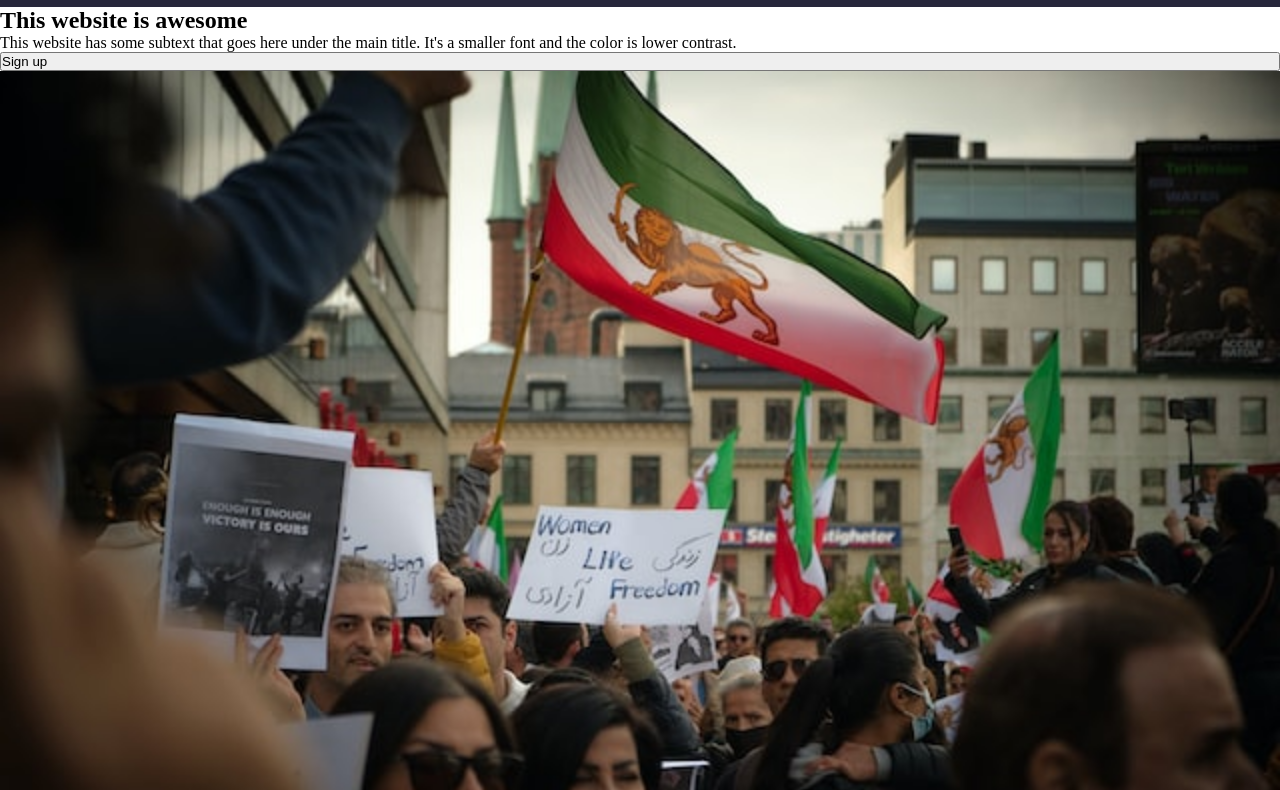
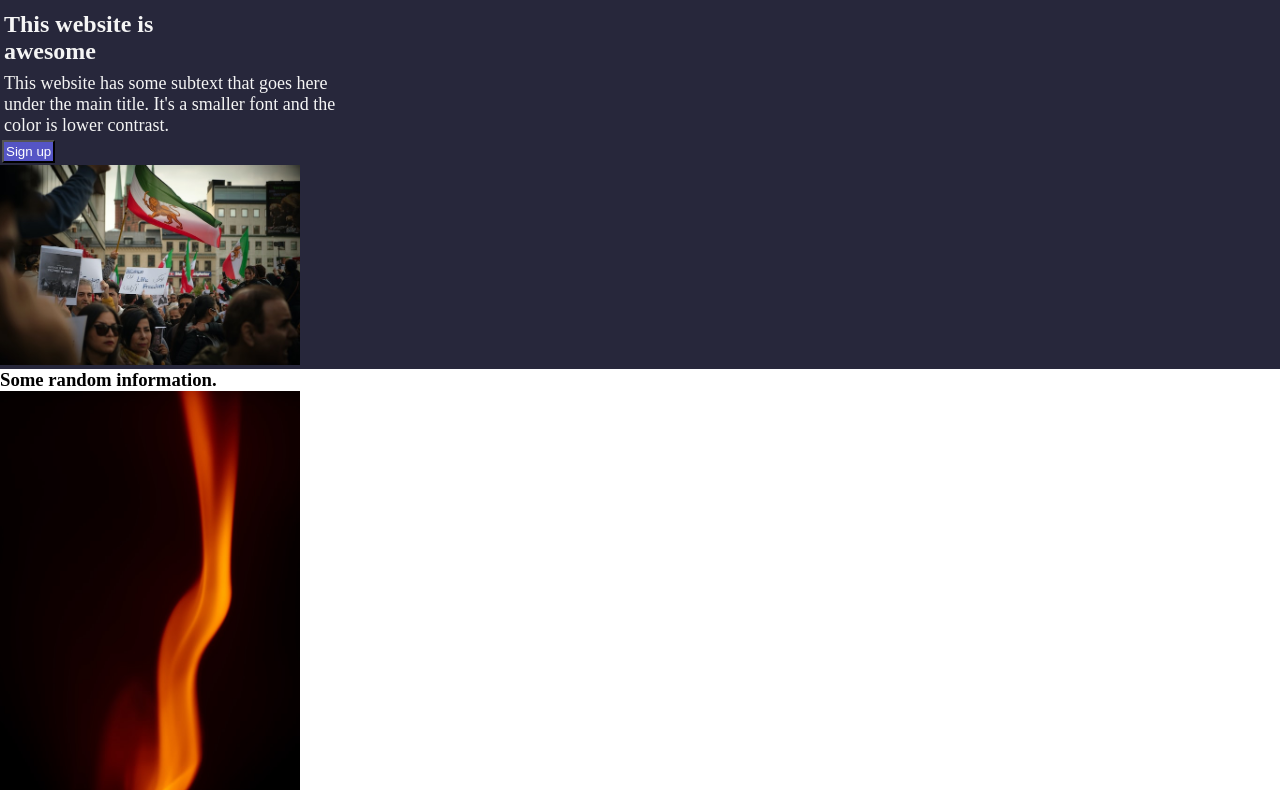
Before and after one commit to Nietru/Odin_Landing_Page1, a plain HTML site: page index.html in a window 1280 px wide. Shown: the part 81-871 px from the top of the page. Drawn offline with Linux system fonts and the light colour scheme.

Commit message:
started css styles on first paragraph section at top of webpage

```diff
--- a/index.html
+++ b/index.html
@@ -4,7 +4,7 @@
     <meta charset="UTF-8">
     <meta http-equiv="X-UA-Compatible" content="IE=edge">
     <meta name="viewport" content="width=device-width, initial-scale=1.0">
-    <title>Document</title>
+    <title>Landing Page</title>
     <link rel="stylesheet" href="styles.css">
 </head>
 
@@ -21,13 +21,14 @@
         </ul>
     </a>
 </div>
+    <div class="container-1">
     <h2>This website is awesome</h2>
         <p>This website has some subtext that goes here under the main title. It's a
             smaller font and the color is lower contrast.
         </p>
     <button>Sign up</button>
     <img src="images/image1.jpg" alt="photo of protestors in Iran with a woman in the crowd holding a sign that says women life freedom.">
-
+        </div>
 <h3>Some random information.</h3>
     <div class="img-with-text">
         <img src="images/image2.jpg" alt="orange flame up close with a plain black background behind it"/>
--- a/styles.css
+++ b/styles.css
@@ -21,7 +21,6 @@
 ul {
     flex-direction: row;
     justify-content: center;
-    color: whitesmoke;
     font-size: 12px;
     margin: 2px;
     padding: 4px;
@@ -32,3 +31,43 @@ a {
     color: whitesmoke;
     text-decoration: none;
 }
+
+.container-1 {
+    background-color: rgb(39, 39, 59);
+    color: whitesmoke;
+    display: inline-block;
+    flex-direction: row;
+}
+
+h2 {
+    display: inline-block;
+    border: 0px;
+    text-align: left;
+    width: 200px;
+    margin: 2px;
+    padding: 2px;
+
+}
+
+p {
+    text-align: left;
+    width: 350px;
+    font-size: 18px;
+    margin: 2px;
+    padding: 2px;
+
+}
+
+button {
+    color: white;
+    background-color: rgb(85, 85, 197);
+    margin: 2px;
+    padding: 2px;
+}
+
+img {
+    display: inline-block;
+    width: 300px;
+    height: 200px;
+
+}
```
